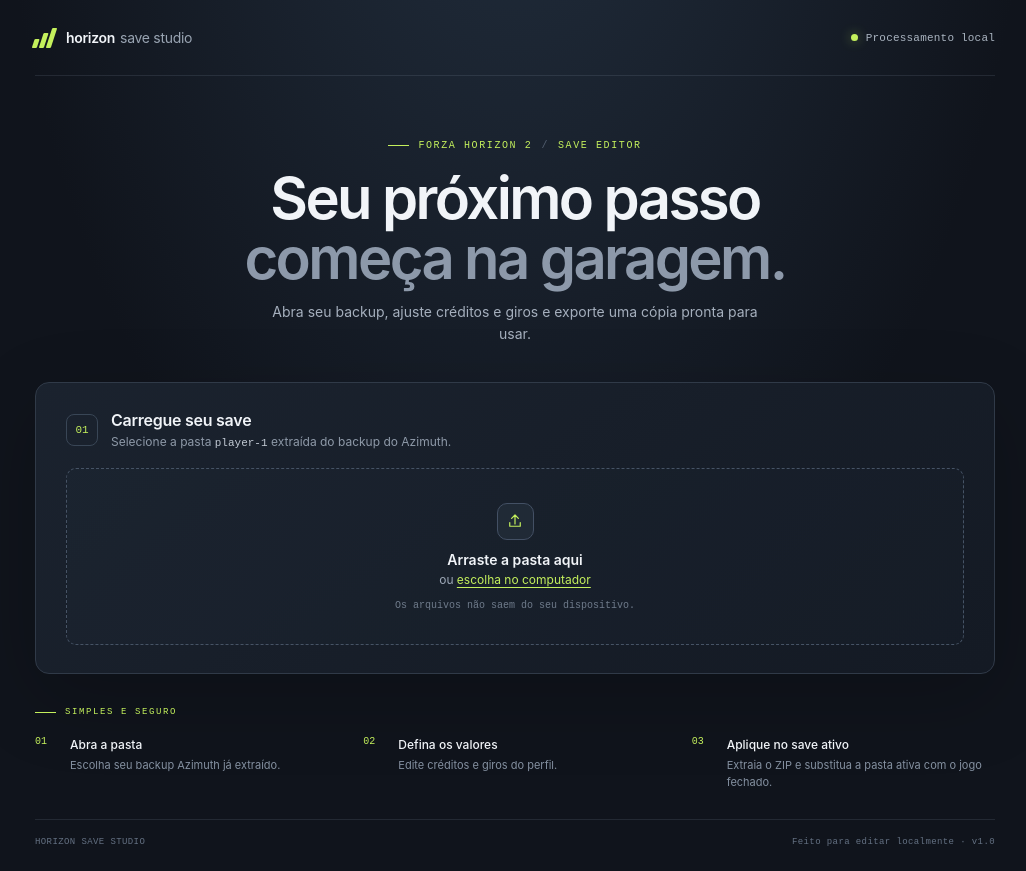
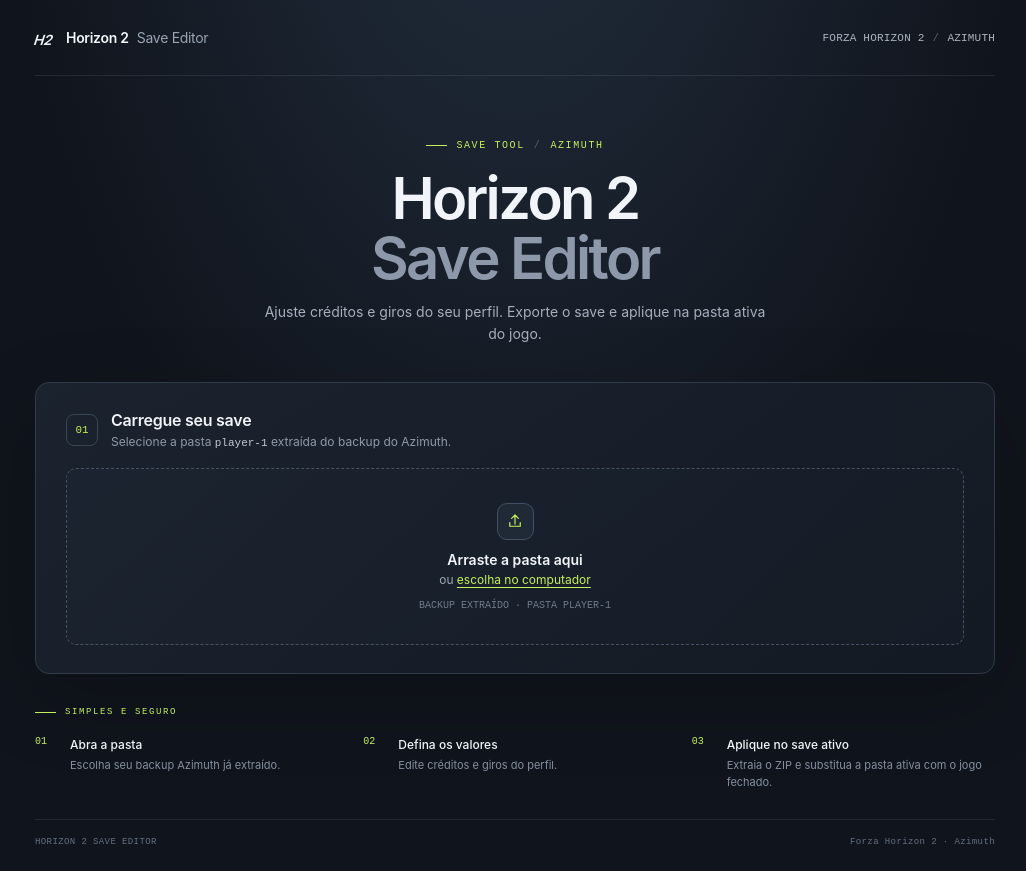
Before and after one commit to oGabrielST/horizon-save-studio, a plain HTML site: page index.html in a window 1280 px wide. Shown: the whole page, without its empty margins (125-1151 px from the left). Drawn offline with Linux system fonts and the light colour scheme.

Commit message:
Rename editor and refine interface

```diff
--- a/index.html
+++ b/index.html
@@ -4,25 +4,25 @@
     <meta charset="utf-8" />
     <meta name="viewport" content="width=device-width, initial-scale=1" />
     <meta name="theme-color" content="#10141c" />
-    <meta name="description" content="Editor local e visual de créditos e giros para saves Azimuth de Forza Horizon 2." />
-    <title>Horizon Save Studio</title>
+    <meta name="description" content="Horizon 2 Save Editor — ajuste créditos e giros no save de Forza Horizon 2." />
+    <title>Horizon 2 Save Editor</title>
     <link rel="stylesheet" href="styles.css" />
   </head>
   <body>
     <div class="shell">
       <header class="topbar">
-        <a class="brand" href="#inicio" aria-label="Horizon Save Studio início">
-          <span class="brand-mark" aria-hidden="true"><span></span><span></span><span></span></span>
-          <span>horizon<span class="brand-light">save studio</span></span>
+        <a class="brand" href="#inicio" aria-label="Horizon 2 Save Editor início">
+          <span class="brand-mark" aria-hidden="true">H2</span>
+          <span>Horizon 2 <span class="brand-light">Save Editor</span></span>
         </a>
-        <div class="topbar-right"><span class="privacy-dot"></span><span>Processamento local</span></div>
+        <div class="topbar-right">FORZA HORIZON 2 <span class="eyebrow-sep">/</span> AZIMUTH</div>
       </header>
 
       <main id="inicio">
         <section class="intro">
-          <div class="eyebrow"><span class="eyebrow-line"></span> FORZA HORIZON 2 <span class="eyebrow-sep">/</span> SAVE EDITOR</div>
-          <h1>Seu próximo passo<br /><span>começa na garagem.</span></h1>
-          <p>Abra seu backup, ajuste créditos e giros e exporte uma cópia pronta para usar.</p>
+          <div class="eyebrow"><span class="eyebrow-line"></span> SAVE TOOL <span class="eyebrow-sep">/</span> AZIMUTH</div>
+          <h1>Horizon 2<br /><span>Save Editor</span></h1>
+          <p>Ajuste créditos e giros do seu perfil. Exporte o save e aplique na pasta ativa do jogo.</p>
         </section>
 
         <section class="workspace" aria-label="Editor de save">
@@ -35,7 +35,7 @@
             <span class="upload-icon" aria-hidden="true"><svg viewBox="0 0 24 24"><path d="M12 16V4m0 0L7.5 8.5M12 4l4.5 4.5M5 14v5h14v-5" /></svg></span>
             <span class="drop-title">Arraste a pasta aqui</span>
             <span class="drop-subtitle">ou <span class="browse">escolha no computador</span></span>
-            <span class="drop-hint">Os arquivos não saem do seu dispositivo.</span>
+            <span class="drop-hint">BACKUP EXTRAÍDO · PASTA PLAYER-1</span>
           </label>
           <div id="loaded-file" class="loaded-file hidden" role="status">
             <span class="file-check" aria-hidden="true">✓</span>
@@ -79,7 +79,7 @@
         </section>
       </main>
 
-      <footer><span>HORIZON SAVE STUDIO</span><span>Feito para editar localmente · v1.0</span></footer>
+      <footer><span>HORIZON 2 SAVE EDITOR</span><span>Forza Horizon 2 · Azimuth</span></footer>
     </div>
     <script src="app.js"></script>
   </body>
```
